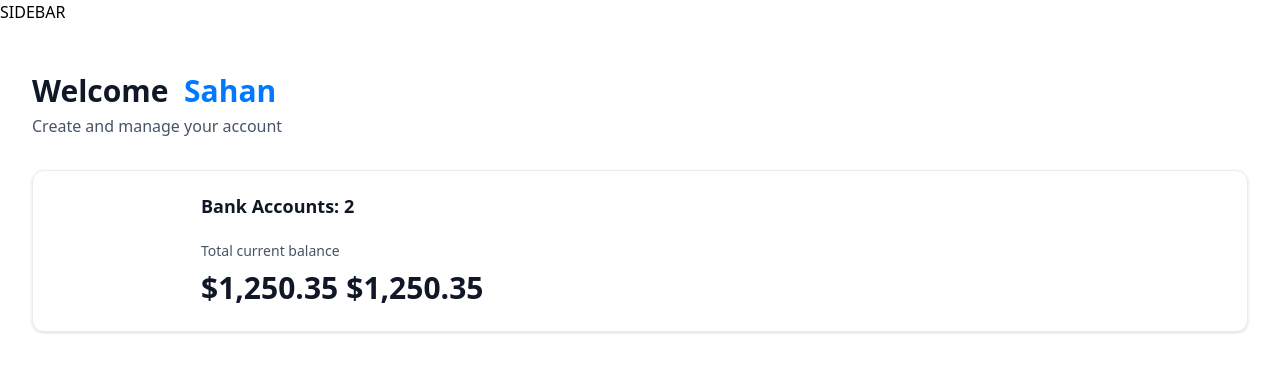
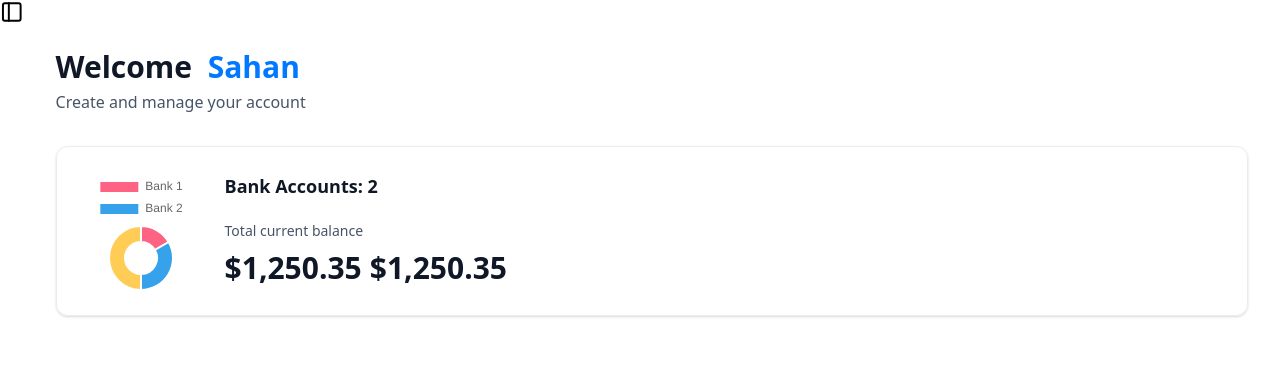
Before and after one commit to Sahan-Thilakaratne/Recruitment-Solution, a Next.js app: page / in a window 1280 px wide. Shown: the top 372 px of the page. Built offline with nearby package versions, Linux system fonts and the light colour scheme.

Commit message:
uptoSidebarImplementationStart

```diff
--- a/app/(root)/layout.tsx
+++ b/app/(root)/layout.tsx
@@ -2,6 +2,7 @@ import type { Metadata } from "next";
 import localFont from "next/font/local";
 import "../globals.css";
 import { Inter, IBM_Plex_Serif } from "next/font/google"
+import { Sidebar } from "lucide-react";
 
 
 
@@ -12,9 +13,11 @@ export default function RootLayout({
 }: Readonly<{
   children: React.ReactNode;
 }>) {
+
+  const loggedIn = { firstName: 'Sahan', lastName: 'Thilakaratne' }
   return (
-    <main>
-        SIDEBAR
+    <main className="flex h-screen w-full font-inter">
+        <Sidebar user = {loggedIn}/>
         {children}
 
     </main>
--- a/app/(root)/page.tsx
+++ b/app/(root)/page.tsx
@@ -1,3 +1,4 @@
+'use client'
 import HeaderBox from '@/components/HeaderBox'
 import TotalBalanceBox from '@/components/TotalBalanceBox'
 import React from 'react'
--- /dev/null
+++ b/components/AnimatedCounter.tsx
@@ -0,0 +1,11 @@
+'use client'
+import React from 'react'
+import CountUp from 'react-countup'
+
+const AnimatedCounter = ({amount}: {amount: number}) => {
+  return (
+    <div className='w-full'><CountUp end={amount} duration={2} decimals={2} prefix="$" separator="," /></div>
+  )
+}
+
+export default AnimatedCounter
--- /dev/null
+++ b/components/DoughnutChart.tsx
@@ -0,0 +1,27 @@
+import { Chart as ChartJS, ArcElement, Tooltip, Legend } from "chart.js";
+import { Doughnut } from "react-chartjs-2";
+
+ChartJS.register(ArcElement, Tooltip, Legend);
+
+import React from 'react'
+
+export const DoughnutChart = ({accounts}: DoughnutChartProps) => {
+
+    const dataa = {
+        datasets: [
+            {
+                label: 'Banks',
+                data: [10, 20, 30],
+                backgroundColor: [
+                    'rgb(255, 99, 132)',
+                    'rgb(54, 162, 235)',
+                    'rgb(255, 205, 86)'
+                ],
+            }
+        ],
+        labels : ['Bank 1', 'Bank 2']
+    }
+  return (
+    <Doughnut data={dataa} />
+  )
+}
--- /dev/null
+++ b/components/Sidebar.tsx
@@ -0,0 +1,9 @@
+import React from 'react'
+
+export const Sidebar = ({user}: SiderbarProps) => {
+  return (
+    <section className='sidebar'>
+        Sidebar
+    </section>
+  )
+}
--- a/components/TotalBalanceBox.tsx
+++ b/components/TotalBalanceBox.tsx
@@ -1,13 +1,16 @@
+
 import { formatAmount } from '@/lib/utils'
 import React from 'react'
 import CountUp from 'react-countup';
+import AnimatedCounter from './AnimatedCounter';
+import { DoughnutChart } from './DoughnutChart';
 
 const TotalBalanceBox = ({accounts = [], totalBanks, totalCurrentBalance}:TotalBalanceBoxProps) => {
   return (
     <section className='total-balance'>
 
         <div className='total-balance-chart'>
-
+            <DoughnutChart accounts={accounts}/>
         </div>
 
         <div className='flex flex-col gap-6'>
@@ -20,12 +23,13 @@ const TotalBalanceBox = ({accounts = [], totalBanks, totalCurrentBalance}:TotalB
                     Total current balance
                 </p>
 
-                <p className='total-balance-amount flex-center gap-2'>
+                <div className='total-balance-amount flex-center gap-2'>
 
                     <CountUp end={totalCurrentBalance} duration={2} decimals={2} prefix="$" separator="," />
-                    {formatAmount(totalCurrentBalance)}
+                    <AnimatedCounter amount={totalCurrentBalance}/>
 
-                </p>
+
+                </div>
             </div>
         </div>
 
--- a/package.json
+++ b/package.json
@@ -16,6 +16,7 @@
     "next": "14.2.16",
     "query-string": "^9.1.1",
     "react": "^18",
+    "react-chartjs-2": "^5.3.0",
     "react-countup": "^6.5.3",
     "react-dom": "^18",
     "tailwind-merge": "^2.6.0",
```
Also changed, not shown: 1 other file (tests, documents, lock files or other folders).
